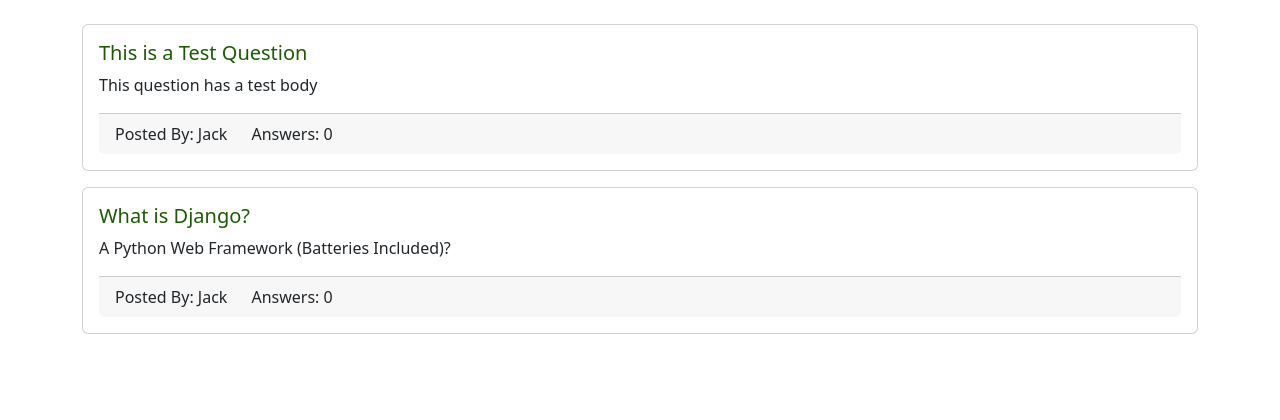
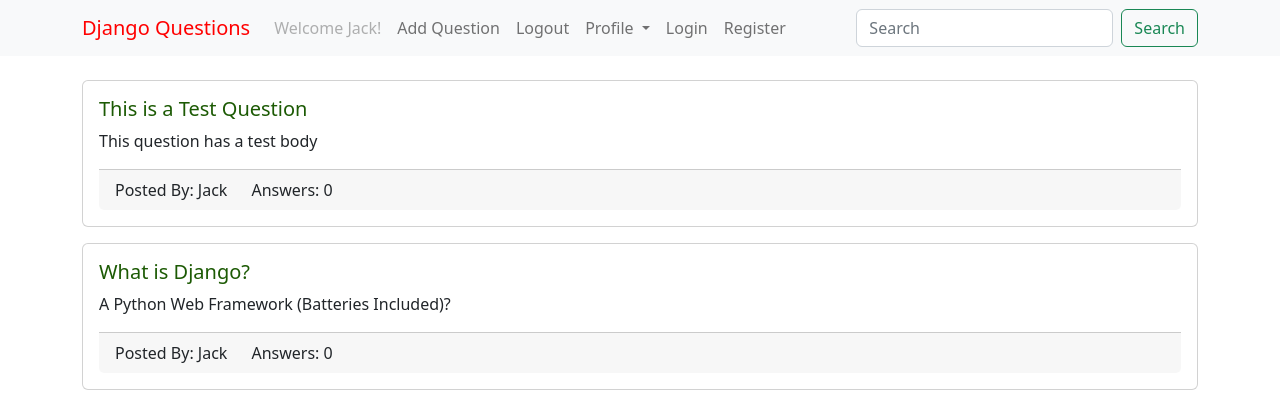
Before and after one commit to JackM15/Django_Question_App, a Django app: page / in a window 1280 px wide. Shown: the top 420 px of the page. Run offline with Django 4.2, Linux system fonts and the light colour scheme; data comes from the database, SQL or seed files in the repository; data that the repository does not hold is empty.

Commit message:
Navbar added

```diff
--- a/templates/base.html
+++ b/templates/base.html
@@ -9,6 +9,7 @@
     {% block styles %} {% endblock styles %}
 </head>
 <body>
+    {% include "navbar.html" %}
     {% block body %}
     {% endblock body %}
 
--- /dev/null
+++ b/templates/navbar.html
@@ -0,0 +1,48 @@
+<style>
+    .text-style {
+        color: red !important;
+    }
+</style>
+
+<nav class="navbar navbar-expand-lg bg-light">
+  <div class="container">
+    <a class="navbar-brand text-style" href="#">Django Questions</a>
+    <button class="navbar-toggler" type="button" data-bs-toggle="collapse" data-bs-target="#navbarSupportedContent" aria-controls="navbarSupportedContent" aria-expanded="false" aria-label="Toggle navigation">
+      <span class="navbar-toggler-icon"></span>
+    </button>
+    <div class="collapse navbar-collapse" id="navbarSupportedContent">
+      <ul class="navbar-nav me-auto mb-2 mb-lg-0">
+        <li class="nav-item">
+          <a class="nav-link disabled">Welcome Jack!</a>
+        </li>
+        <li class="nav-item">
+          <a class="nav-link" href="#">Add Question</a>
+        </li>
+        <li class="nav-item">
+          <a class="nav-link" href="#">Logout</a>
+        </li>
+        <li class="nav-item dropdown">
+          <a class="nav-link dropdown-toggle" href="#" id="navbarDropdown" role="button" data-bs-toggle="dropdown" aria-expanded="false">
+            Profile
+          </a>
+          <ul class="dropdown-menu" aria-labelledby="navbarDropdown">
+            <li><a class="dropdown-item" href="#">Change Password</a></li>
+            <li><a class="dropdown-item" href="#">Change Account Details</a></li>
+            <li><hr class="dropdown-divider"></li>
+            <li><a class="dropdown-item" href="#">Questions & Answers</a></li>
+          </ul>
+        </li>
+        <li class="nav-item">
+          <a class="nav-link" href="#">Login</a>
+        </li>
+        <li class="nav-item">
+          <a class="nav-link" href="#">Register</a>
+        </li>
+      </ul>
+      <form class="d-flex" role="search">
+        <input class="form-control me-2" type="search" placeholder="Search" aria-label="Search">
+        <button class="btn btn-outline-success" type="submit">Search</button>
+      </form>
+    </div>
+  </div>
+</nav>
```
